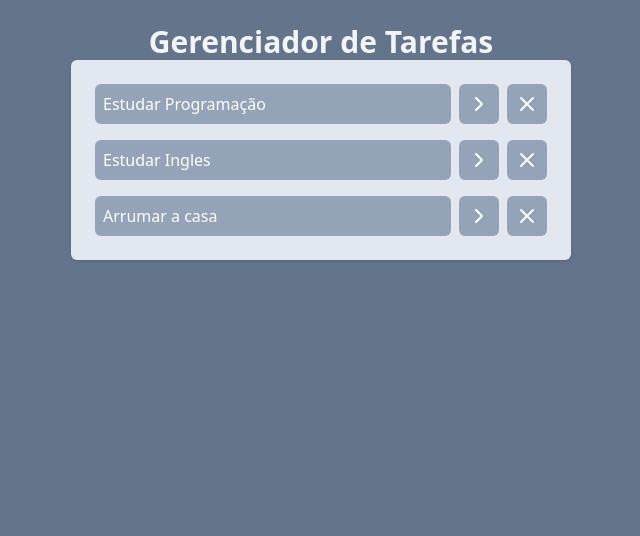
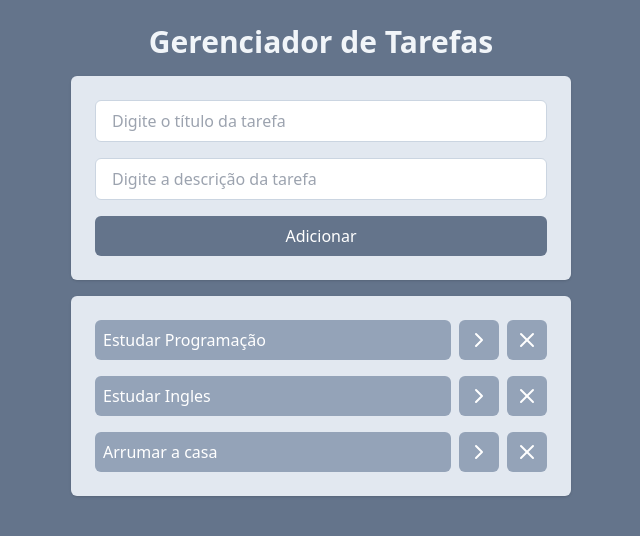
Before and after one commit to valadao-davi/React-Basic-ToDoList, a React (Vite) app: page / in a window 1280 px wide. Shown: the top 536 px of the page, without its empty margins (319-959 px from the left). Built offline with nearby package versions, Linux system fonts and the light colour scheme.

Commit message:
Componente de adicionar tarefas feito

```diff
--- a/src/App.jsx
+++ b/src/App.jsx
@@ -41,7 +41,7 @@
   }
   return (
     <div className="w-screen h-screen bg-slate-500 flex justify-center p-6">
-      <div className="w-[500px]">
+      <div className="w-[500px] space-y-4">
         <h1 className="text-3xl text-slate-100 font-bold text-center">
           Gerenciador de Tarefas
         </h1>
--- a/src/components/AddTask.jsx
+++ b/src/components/AddTask.jsx
@@ -1,5 +1,21 @@
 function AddTask() {
-   <h1>Adicionar Tarefa</h1>;
+  return (
+    <div className="space-y-4 p-6 bg-slate-200 rounded-md shadow flex flex-col">
+      <input
+        type="text"
+        placeholder="Digite o título da tarefa"
+        className="border border-slate-300 outline-slate-400 px-4 py-2 rounded-md"
+      />
+      <input
+        type="text"
+        placeholder="Digite a descrição da tarefa"
+        className="border border-slate-300 outline-slate-400 px-4 py-2 rounded-md"
+      />
+      <button className="bg-slate-500 text-white px-4 py-2 rounded-md font-medium">
+        Adicionar
+      </button>
+    </div>
+  );
 }
 
 export default AddTask;
--- a/src/components/Task.jsx
+++ b/src/components/Task.jsx
@@ -1,12 +1,12 @@
 import { ChevronRightIcon, X } from "lucide-react";
 
-function Task(props) {
+function Task({tasks, deleteTask, onTaskClick}) {
   return (
     <ul className="space-y-4 p-6 bg-slate-200 rounded-md shadow">
-      {props.tasks.map((task) => (
+      {tasks.map((task) => (
         <li key={task.id} className="flex gap-2">
           <button
-            onClick={() => props.onTaskClick(task.id)}
+            onClick={() => onTaskClick(task.id)}
             className={`bg-slate-400 text-left w-full text-white p-2 rounded-md ${
               task.isCompleted && "line-through"
             }`}
@@ -16,7 +16,7 @@
           <button className="bg-slate-400 p-2 rounded-md text-white">
             <ChevronRightIcon />
           </button>
-          <button onClick={() => props.deleteTask(task.id)} className="bg-slate-400 p-2 rounded-md text-white">
+          <button onClick={() => deleteTask(task.id)} className="bg-slate-400 p-2 rounded-md text-white">
             <X />
           </button>
         </li>
```
